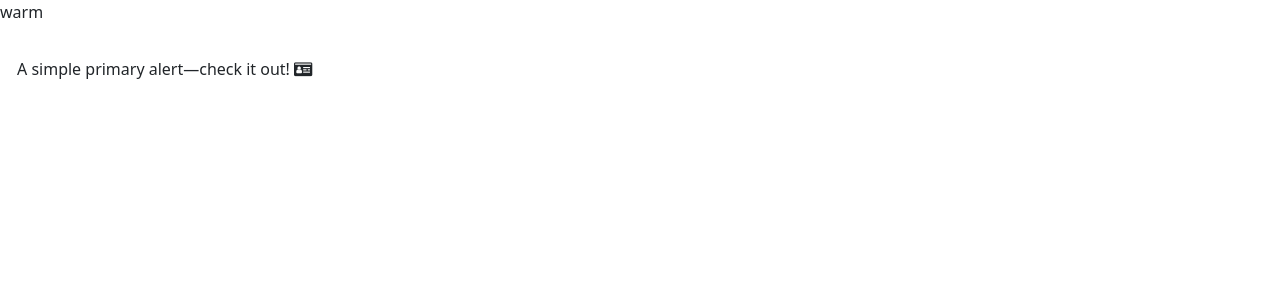
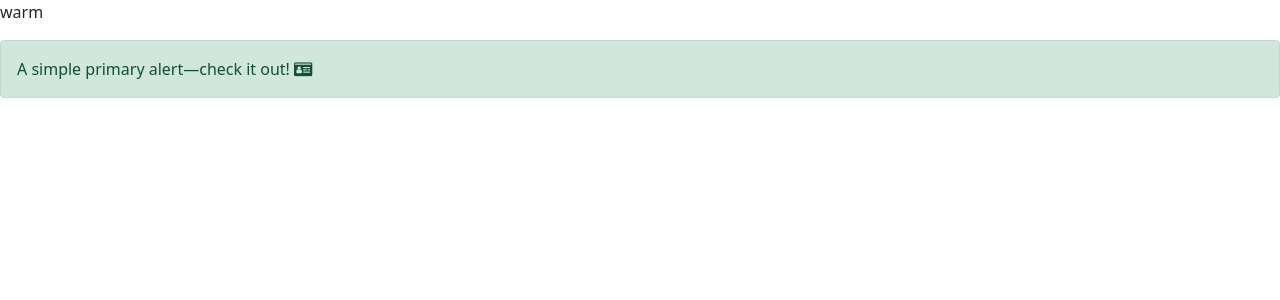
Before and after one commit to dimadimahouda/hello, a PHP site: page /temperature.php in a window 1280 px wide. Shown: the top 300 px of the page. Run offline with PHP 8.4, Linux system fonts and the light colour scheme; some libraries are stand-ins or nearby versions.

Commit message:
creation project creation header

```diff
--- a/temperature.php
+++ b/temperature.php
@@ -2,7 +2,7 @@
 $titlePage='temperature';
 require_once 'fragment/header.php';
 $temp=25;
-$class = '';
+$class = 'success';
 ?>
 
 <body>
@@ -14,7 +14,7 @@ $class = '';
     }
     ?>
 </p>
-<div class="alert alert-?=class" role="alert">
+<div class="alert alert-success" role="alert">
     A simple primary alert—check it out!
     <i class="fa fa-id-card" aria-hidden="true"></i>
 </div>
```
